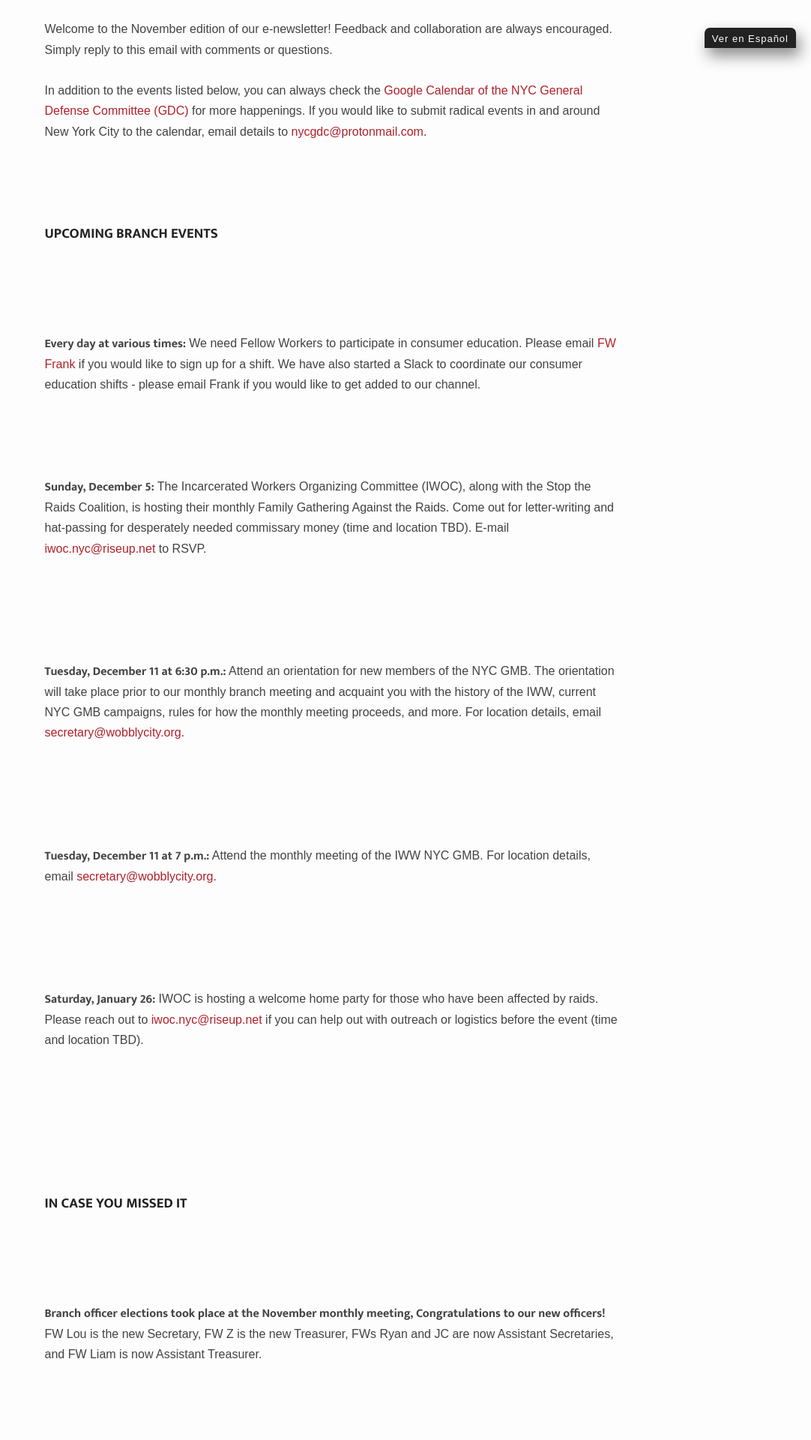
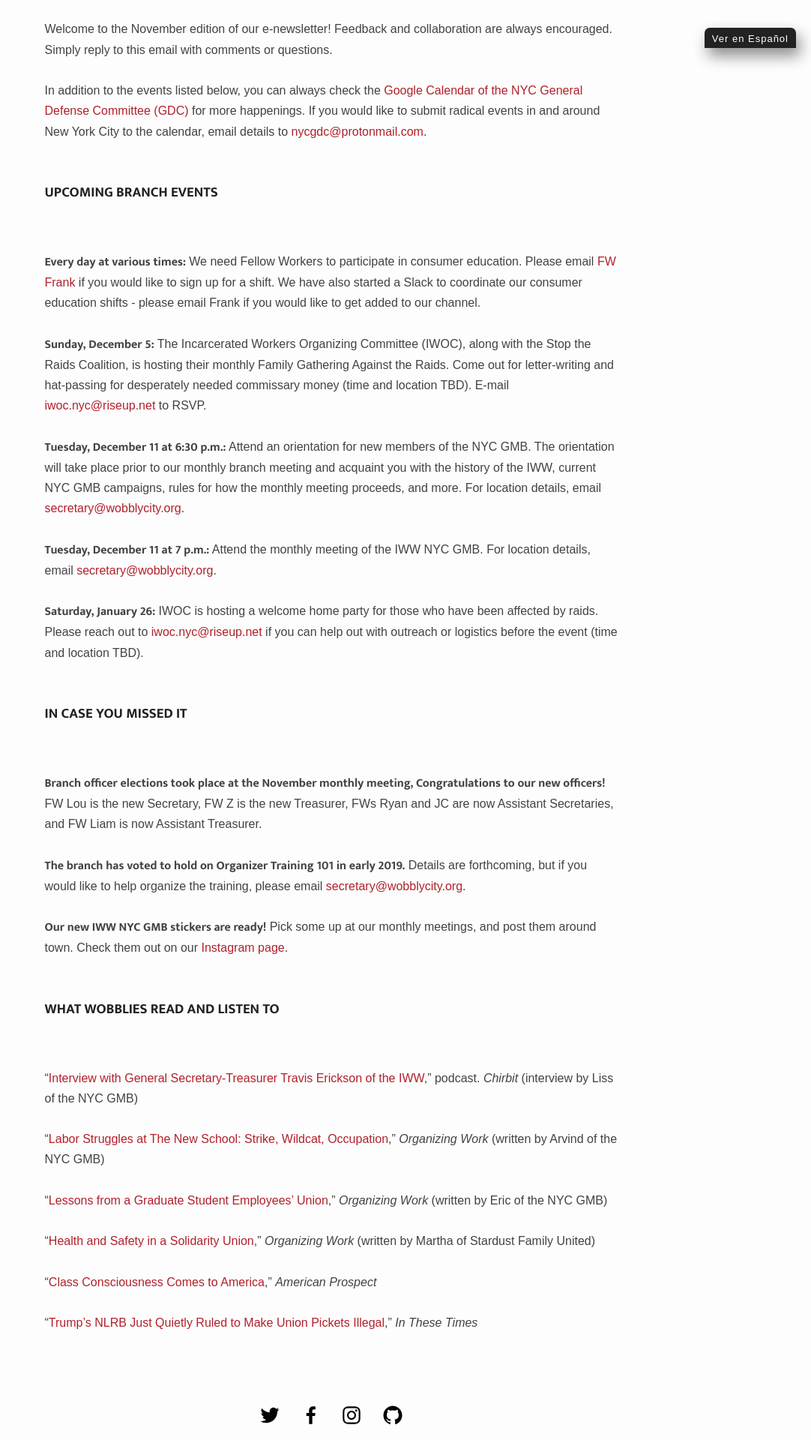
Before and after one commit to vancouveriww/vancouveriww.github.io, a Jekyll site: the page built from news/_posts/2018-12-10-november-newsletter.md, in a window 1280 px wide. Shown: the part 836-2756 px from the top of the page at 75% size, without its empty margins (198-1280 px from the left). Built offline with Jekyll 4.4.1, drawn with Linux system fonts in a browser that asks for light colours; some web fonts are replaced.

Commit message:
Update news item “2018-12-10-november-newsletter”

```diff
--- a/news/_posts/2018-12-10-november-newsletter.md
+++ b/news/_posts/2018-12-10-november-newsletter.md
@@ -9,39 +9,20 @@ newsletter: true
 Fellow Workers,
 Welcome  to the November edition of our e-newsletter! Feedback and collaboration  are always encouraged. Simply reply to this email with comments or questions.
 In addition to the events listed below, you can always check the [Google Calendar of the NYC General Defense Committee (GDC)](https://calendar.google.com/calendar/embed?src=nycgdc%40protonmail.com&ctz=America/New_York) for more happenings. If you would like to submit radical events in and around New York City to the calendar, email details to <mailto:nycgdc@protonmail.com>.
-
 ### UPCOMING BRANCH EVENTS
-
 **Every day at various times:** We need Fellow Workers to participate in consumer education. Please email [FW Frank](mailto:secretary@wobblycity.org) if you would like to sign up for a shift. We have also started a Slack to coordinate our consumer education shifts - please email Frank if you would like to get added to our channel.
-
 **Sunday, December 5:** The Incarcerated  Workers Organizing Committee (IWOC), along with the Stop the Raids Coalition,  is hosting their monthly Family Gathering Against the Raids. Come out for letter-writing and hat-passing for desperately needed commissary money (time and location TBD). E-mail <mailto:iwoc.nyc@riseup.net> to RSVP.
-<br><br>
 **Tuesday, December 11 at 6:30 p.m.:** Attend  an orientation for new members of the NYC GMB. The orientation will take place prior to our monthly branch meeting and acquaint you with the  history of the IWW, current NYC GMB campaigns, rules for how the  monthly meeting proceeds, and more. For location details, email <mailto:secretary@wobblycity.org>.
-<br><br>
 **Tuesday, December 11 at 7 p.m.:** Attend the monthly meeting of the IWW NYC GMB. For location details, email <mailto:secretary@wobblycity.org>.
-<br><br>
 **Saturday, January 26:** IWOC is hosting a welcome home party for those who have been affected by raids. Please reach out to <mailto:iwoc.nyc@riseup.net> if you can help out with outreach or logistics before the event (time and location TBD).
-<br><br>
-
 ### IN CASE YOU MISSED IT
-
 **Branch officer elections took place at the November monthly meeting, Congratulations to our new officers!** FW Lou is the new Secretary, FW Z is the new Treasurer, FWs Ryan and JC are now Assistant Secretaries, and FW Liam is now Assistant Treasurer.
-<br><br>
 **The branch has voted to hold on Organizer Training 101 in early 2019.** Details are forthcoming, but if you would like to help organize the training, please email <mailto:secretary@wobblycity.org>.
-<br><br>
 **Our new IWW NYC GMB stickers are ready!** Pick some up at our monthly meetings, and post them around town. Check them out on our [Instagram page](https://www.instagram.com/iwwnyc/).
-<br><br>
-
 ### WHAT WOBBLIES READ AND LISTEN TO
-
 “[Interview with General Secretary-Treasurer Travis Erickson of the IWW](https://chirb.it/n45nNG),” podcast. _Chirbit_ (interview by Liss of the NYC GMB)
-<br><br>
 "[Labor Struggles at The New School: Strike, Wildcat, Occupation](http://organizing.work/2018/09/labor-struggles-at-the-new-school-strike-wildcat-occupation/),” _Organizing Work_ (written by Arvind of the NYC GMB)
-<br><br>
 “[Lessons from a Graduate Student Employees’ Union](http://organizing.work/2018/10/lessons-from-a-graduate-student-employees-union/),” _Organizing Work_ (written by Eric of the NYC GMB)
-<br><br>
 “[Health and Safety in a Solidarity Union,](http://organizing.work/2018/10/health-and-safety-in-a-solidarity-union/)” _Organizing Work_ (written by Martha of Stardust Family United)
-<br><br>
 “[Class Consciousness Comes to America](http://prospect.org/article/class-consciousness-comes-america),” _American Prospect_
-<br><br>
 “[Trump’s NLRB Just Quietly Ruled to Make Union Pickets Illegal](http://inthesetimes.com/working/entry/21530/trump_nlrb_union_pickets_illegal_labor_joint_employer),” _In These Times_
```
